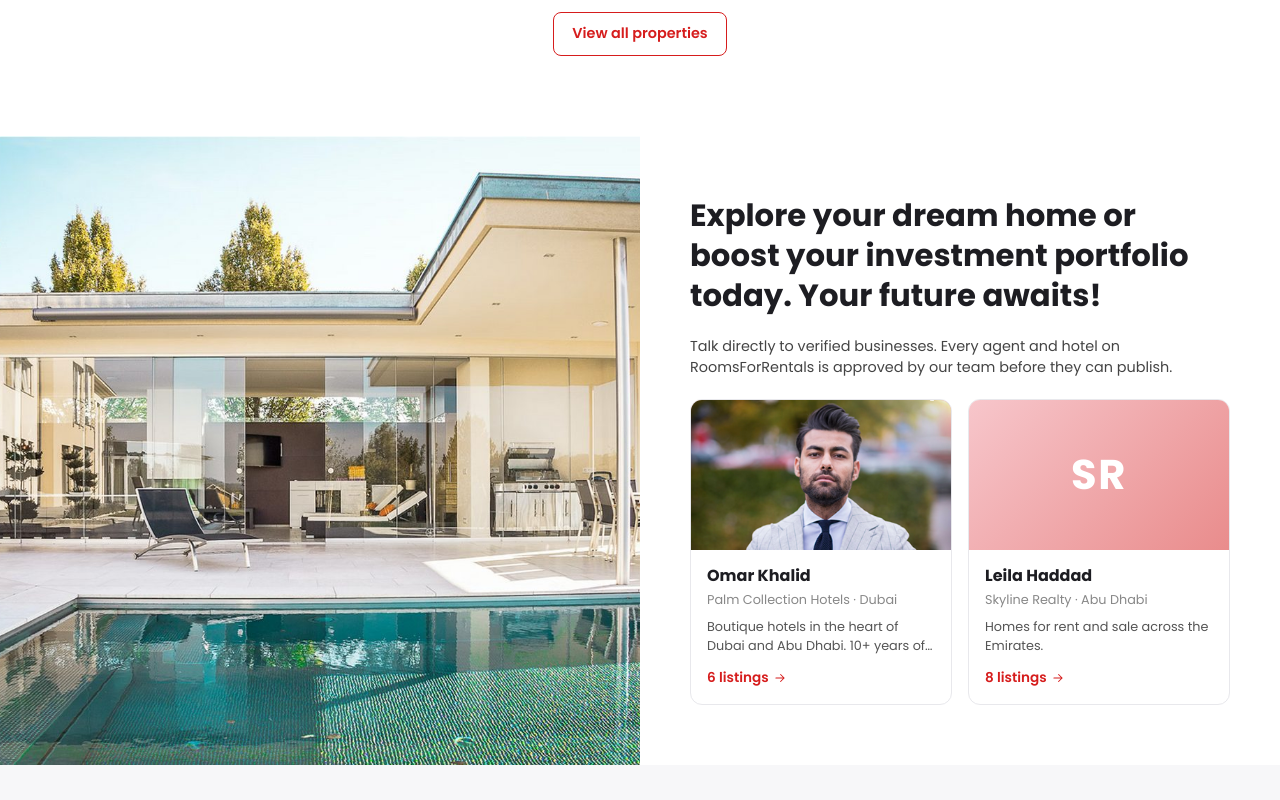
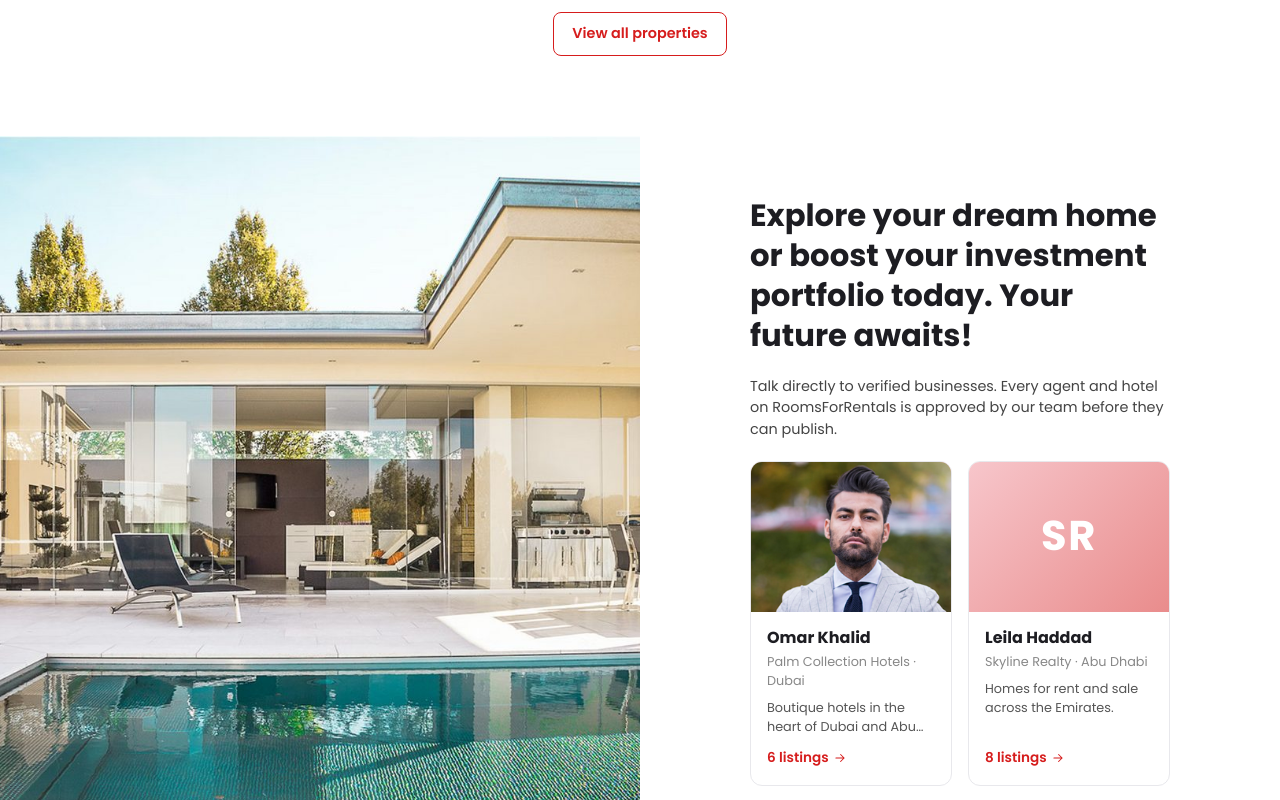
Before and after one commit to mohamedbabaaissa/RoomsFor, a React (Vite) app: page / in a window 1280 px wide. Shown: the part 1700-2500 px from the top of the page. Built offline with nearby package versions, Linux system fonts and the light colour scheme.

Commit message:
Fix layout and update portfolio component

```diff
--- a/src/pages/Home.css
+++ b/src/pages/Home.css
@@ -169,12 +169,16 @@
 }
 .dream-content {
   width: 50%;
-  background: #ffffff; /* Changed background to white */
+  background: #ffffff;
   padding: 60px 50px;
   display: flex;
   flex-direction: column;
   justify-content: center;
   gap: 20px;
+
+  /* Add these lines to make the inner content narrower */
+  max-width: 520px; /* Adjust this number smaller (e.g., 450px) or larger depending on preference */
+  margin-inline: auto;
 }
 
 .dream-content h2 {
```
